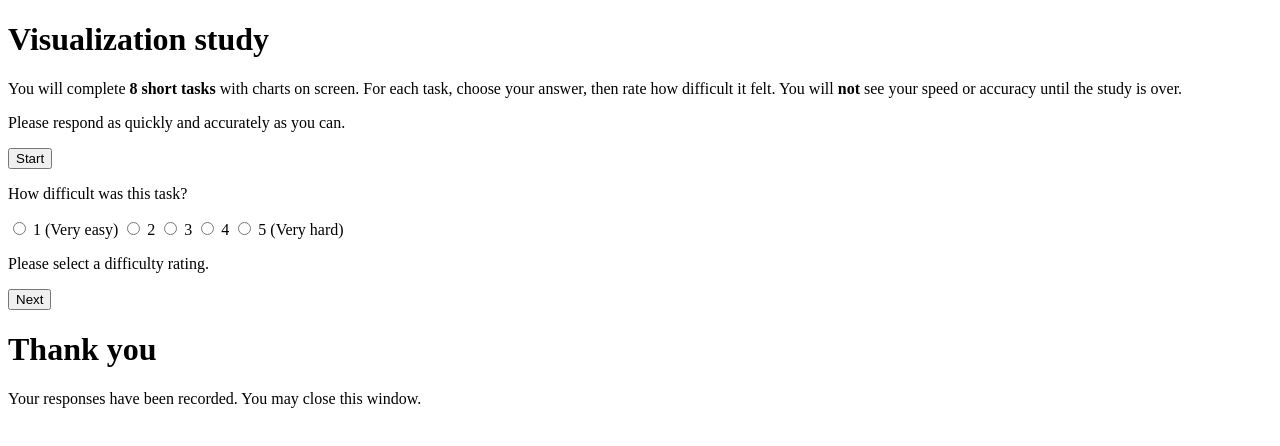
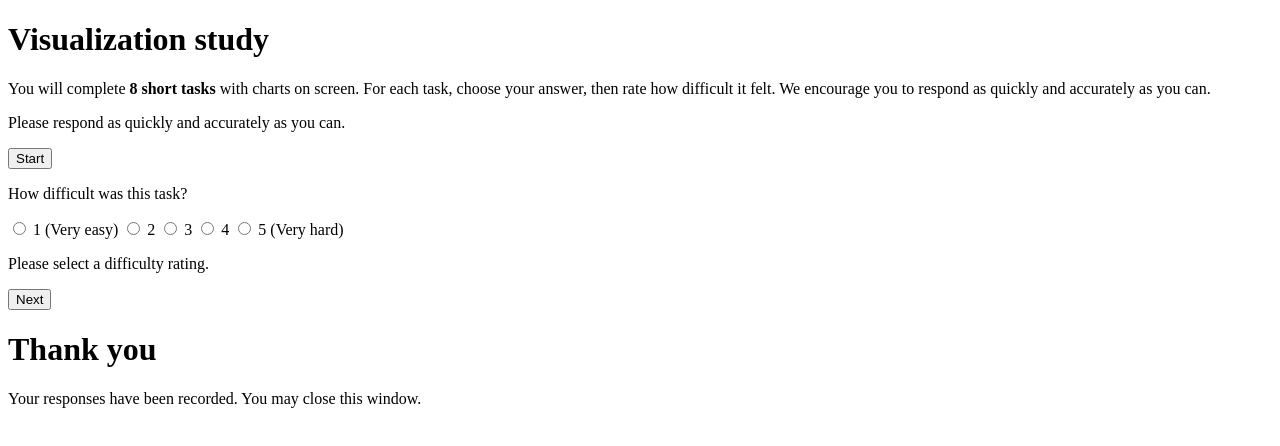
Before and after one commit to f-hanna/info-vis-prototype, a website with bundled scripts: page index.html in a window 1280 px wide. Built offline with nearby package versions, Linux system fonts and the light colour scheme; a script that the page names is missing; files whose address does not match are found by name.

Commit message:
changed the text a lil

```diff
--- a/index.html
+++ b/index.html
@@ -58,7 +58,7 @@
                 <p class="intro-copy">
                     You will complete <strong>8 short tasks</strong> with charts on screen.
                     For each task, choose your answer, then rate how difficult it felt.
-                    You will <strong>not</strong> see your speed or accuracy until the study is over.
+                    We encourage you to respond as quickly and accurately as you can.
                 </p>
                 <p class="intro-copy muted">Please respond as quickly and accurately as you can.</p>
                 <button type="button" class="btn-primary" id="btn-start">Start</button>
```
Also changed, not shown: 1 other file.
